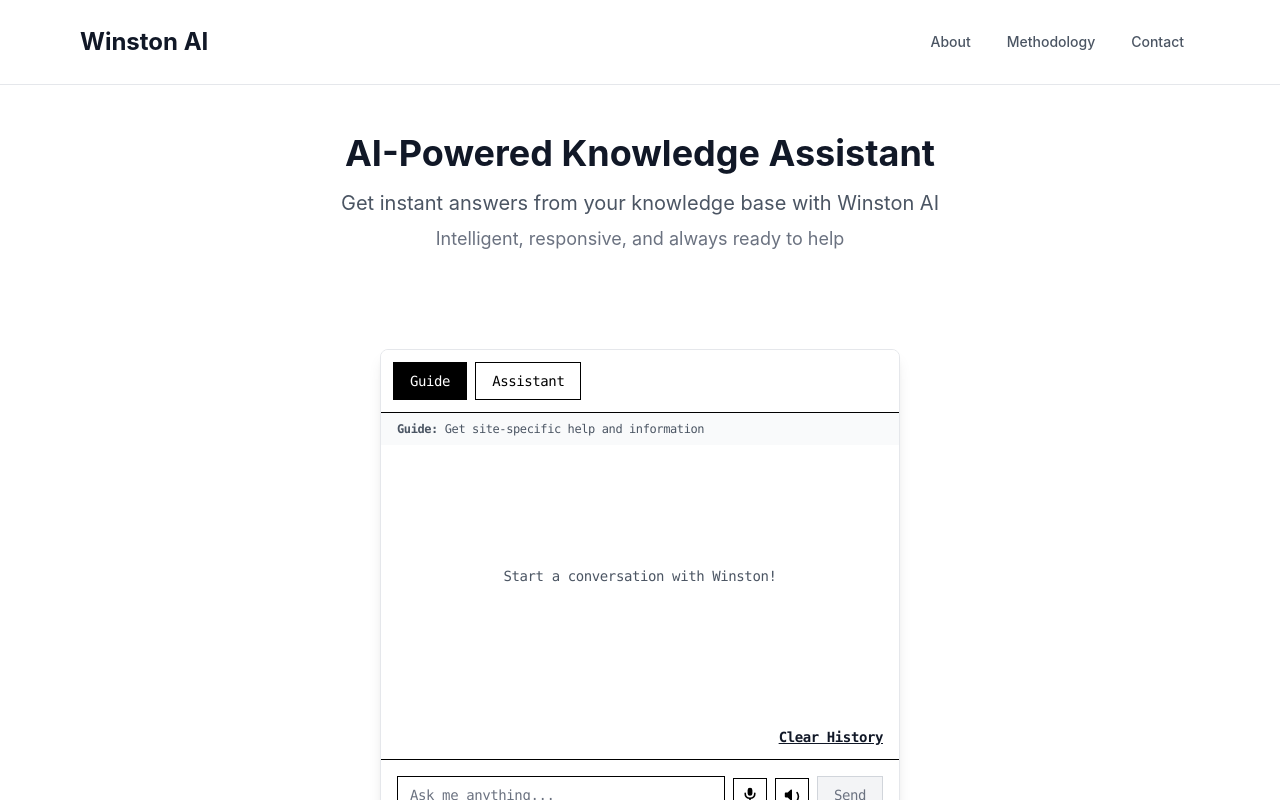
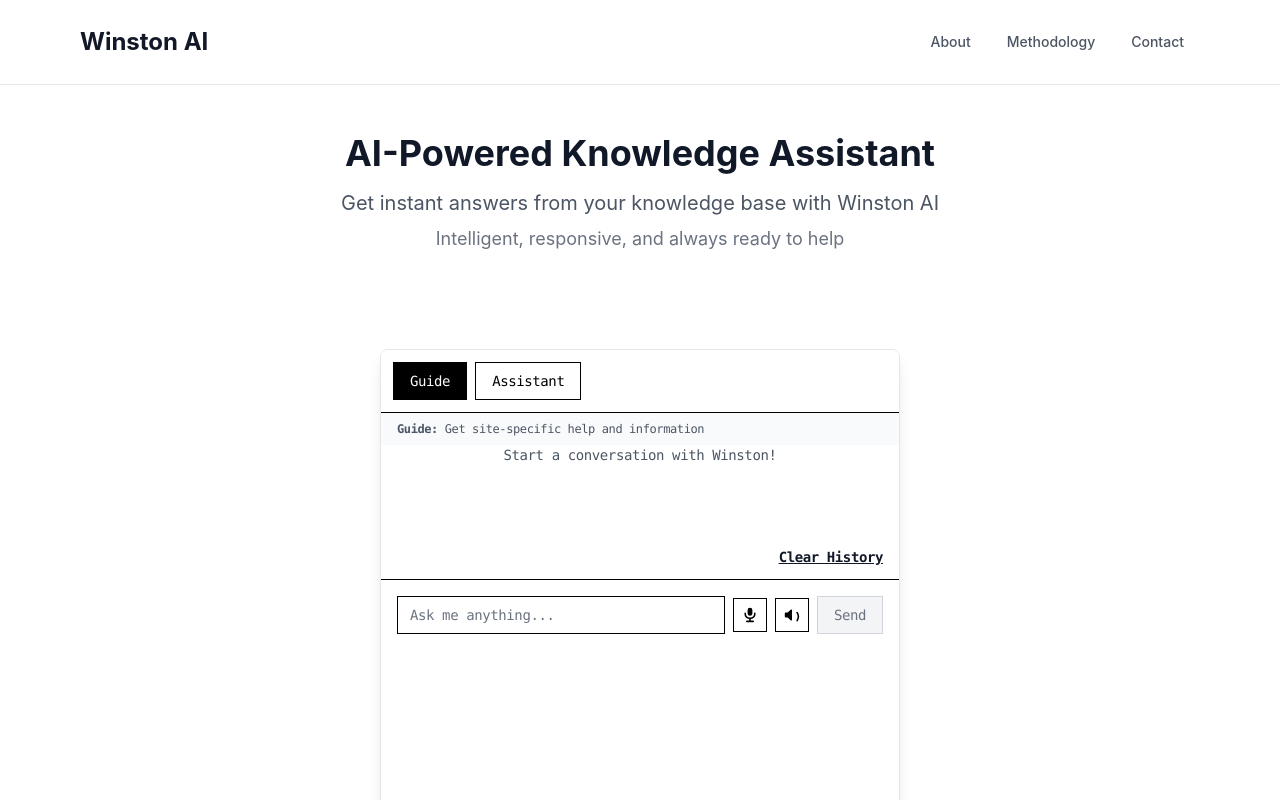
Before and after one commit to WinstonAC/winston-Chat, a Next.js app: page / in a window 1280 px wide. Shown: the top 800 px of the page. Built offline with nearby package versions, Linux system fonts and the light colour scheme.

Commit message:
Adjust ChatWidget height for flexibility

```diff
--- a/app/components/ChatWidget.tsx
+++ b/app/components/ChatWidget.tsx
@@ -415,7 +415,7 @@
   return (
     <div
       ref={chatContainerRef}
-      className={`w-full h-[60vh] max-h-[70vh] min-h-0 font-mono text-sm tracking-tight flex flex-col ${isEmbedded ? '' : 'border border-black'} sm:text-base`}
+      className={`w-full h-auto min-h-[300px] font-mono text-sm tracking-tight flex flex-col ${isEmbedded ? '' : 'border border-black'} sm:text-base`}
       style={{ scrollbarGutter: 'stable both-edges' }}
       data-component="ChatWidget"
     >
```
